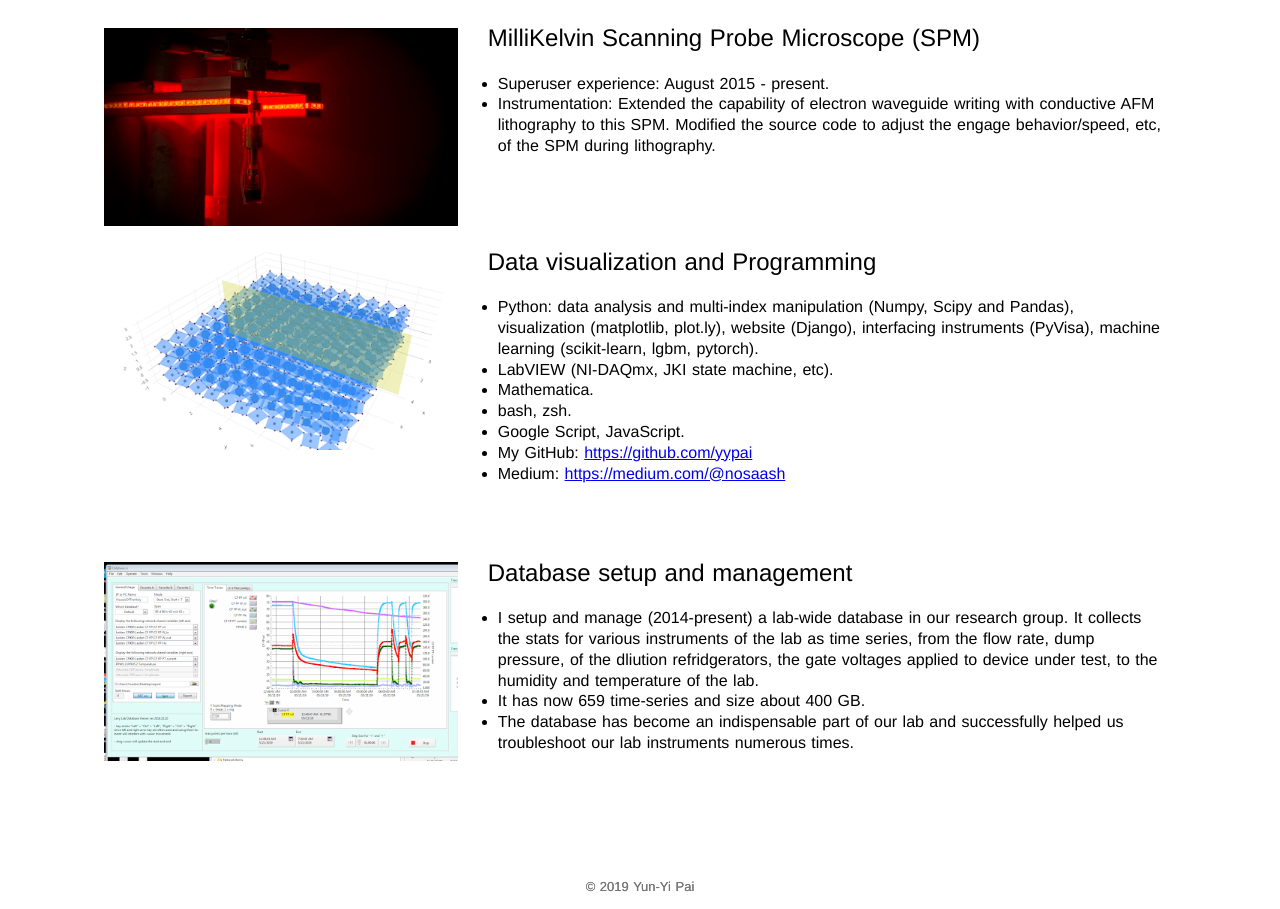
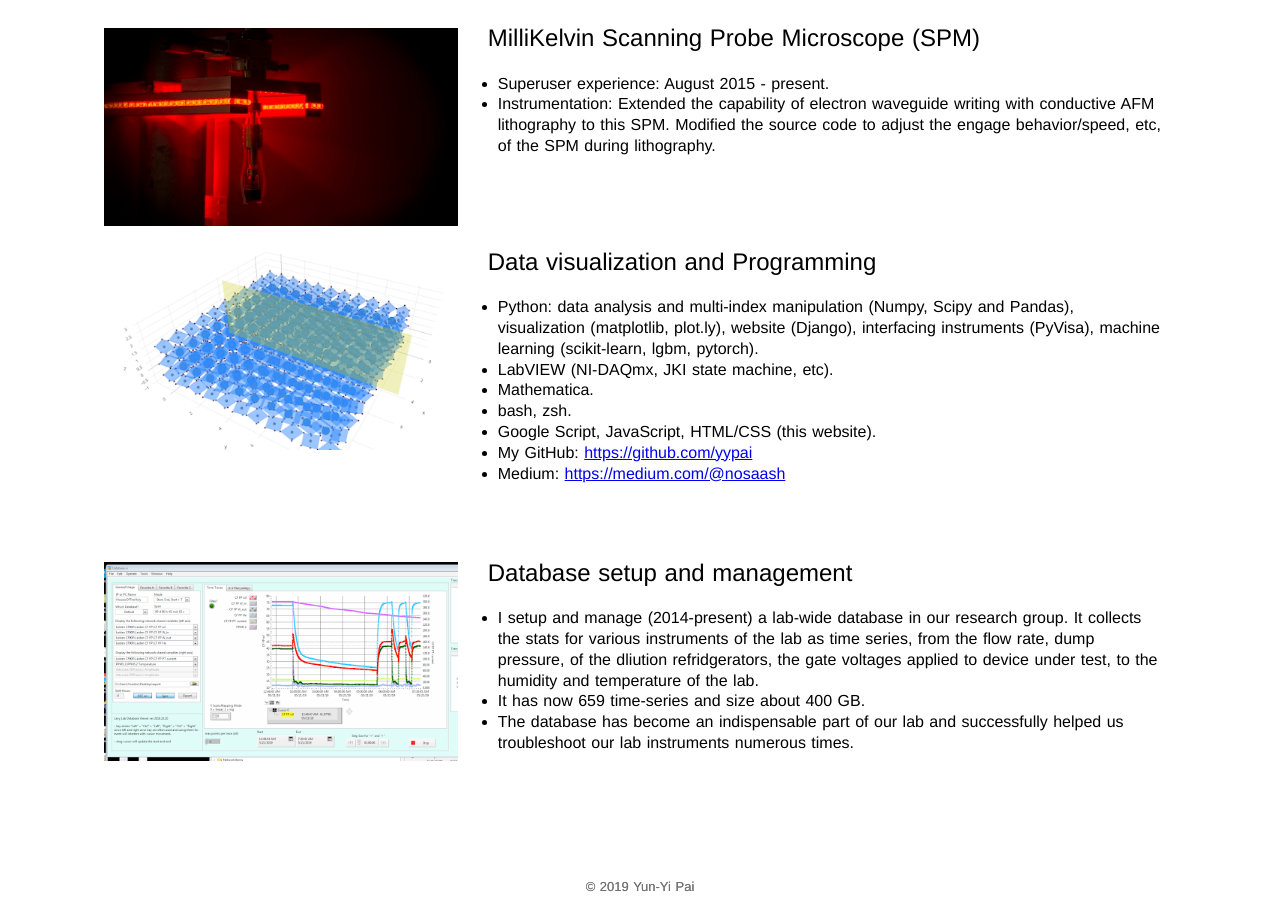
Before and after one commit to yypai/yypai.github.io, a plain HTML site: page lab.html in a window 1280 px wide. Shown: the part 1422-2331 px from the top of the page. Drawn offline with Linux system fonts and the light colour scheme.

Commit message:
Update lab.html

```diff
--- a/lab.html
+++ b/lab.html
@@ -95,7 +95,7 @@
         <li>LabVIEW (NI-DAQmx, JKI state machine, etc). </li>
         <li id="h.p_iIiHaOJwWHYS3">Mathematica. </li>
         <li id="h.p_nHxjw4hFV_ib4">bash, zsh. </li>
-        <li id="h.p_nPfA8nxnZCFk3">Google Script, JavaScript. </li>
+        <li id="h.p_nPfA8nxnZCFk3">Google Script, JavaScript, HTML/CSS (this website).</li>
         <li id="h.p_nPfA8nxnZCFk4">My GitHub: <a href="https://github.com/yypai">https://github.com/yypai</a></li>
         <li>Medium: <a href="https://medium.com/@nosaash">https://medium.com/@nosaash</a></li>
       </ul>
```
